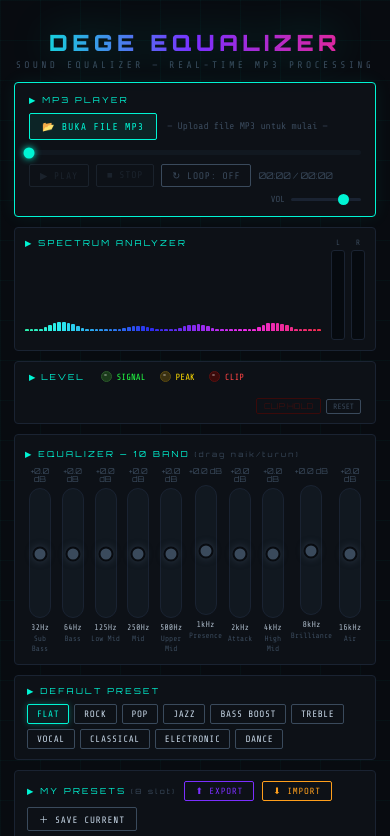
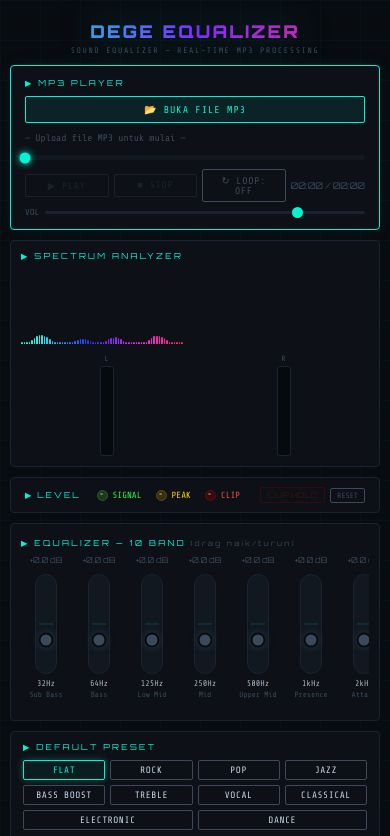
Before and after one commit to DevKeyaru/Dege-Equalizer, a plain HTML site: page index.html in a window 390 px wide. Shown: the top 836 px of the page. Drawn offline with nearby package versions, Linux system fonts and the light colour scheme.

Commit message:
index.html

```diff
--- a/index.html
+++ b/index.html
@@ -2,6 +2,7 @@
 <html lang="id">
 <head>
 <meta charset="UTF-8">
+<meta name="viewport" content="width=device-width, initial-scale=1.0">
 <style>
 @import url('https://fonts.googleapis.com/css2?family=Orbitron:wght@400;700;900&family=Share+Tech+Mono&display=swap');
 :root{--bg:#080b10;--panel:#0d1117;--border:#1a2332;--accent:#00f5d4;--accent2:#f72585;--accent3:#7b2fff;--text:#c8d8e8;--dim:#3a4a5c;}
@@ -169,6 +170,140 @@ input[type=range].vs::-webkit-slider-thumb{-webkit-appearance:none;width:11px;he
 
 footer{text-align:center;padding:10px;color:var(--dim);font-size:0.5rem;letter-spacing:0.18em;border-top:1px solid var(--border);}
 ::-webkit-scrollbar{width:3px;}::-webkit-scrollbar-track{background:var(--bg);}::-webkit-scrollbar-thumb{background:var(--dim);border-radius:2px;}
+/* =========================
+   📱 MOBILE RESPONSIVE
+========================= */
+@media (max-width: 768px){
+
+  .wrap{
+    padding:10px;
+  }
+
+  header{
+    padding:10px 0;
+  }
+
+  .logo{
+    font-size:1.4rem;
+    letter-spacing:0.12em;
+  }
+
+  .sub{
+    font-size:0.5rem;
+    letter-spacing:0.2em;
+  }
+
+  /* PLAYER */
+  .ptop{
+    flex-direction:column;
+    align-items:flex-start;
+  }
+
+  .ulabel{
+    width:100%;
+    justify-content:center;
+  }
+
+  .pctrl{
+    flex-wrap:wrap;
+    gap:5px;
+  }
+
+  .pb{
+    flex:1;
+    text-align:center;
+  }
+
+  .volwrap{
+    width:100%;
+    justify-content:space-between;
+    margin-left:0;
+  }
+
+  input[type=range].vs{
+    width:100%;
+  }
+
+  /* SPECTRUM + VU */
+  .vup{
+    flex-direction:column;
+  }
+
+  .vusec{
+    width:100%;
+    justify-content:space-around;
+  }
+
+  /* EQ */
+  .eqb{
+    overflow-x:auto;
+    justify-content:flex-start;
+    padding-bottom:10px;
+  }
+
+  .band{
+    min-width:55px;
+  }
+
+  .btrack{
+    height:110px;
+  }
+
+  /* PRESET */
+  .prsgrid{
+    justify-content:center;
+  }
+
+  .prsbtn{
+    flex:1;
+    min-width:80px;
+    text-align:center;
+  }
+
+  /* SAVE SLOT */
+  .saveslots{
+    grid-template-columns:repeat(2,1fr);
+  }
+
+  /* CONTROL */
+  .ctrlp{
+    flex-direction:column;
+  }
+
+  .cbtn{
+    width:100%;
+  }
+
+  /* MODAL */
+  .modal{
+    padding:14px;
+  }
+
+  .minp{
+    font-size:0.7rem;
+  }
+}
+
+/* HP kecil */
+@media (max-width: 420px){
+
+  .logo{
+    font-size:1.1rem;
+  }
+
+  .band{
+    min-width:50px;
+  }
+
+  .btrack{
+    height:100px;
+  }
+
+  .saveslots{
+    grid-template-columns:1fr;
+  }
+
+}
 </style>
 </head>
 <body>
```
